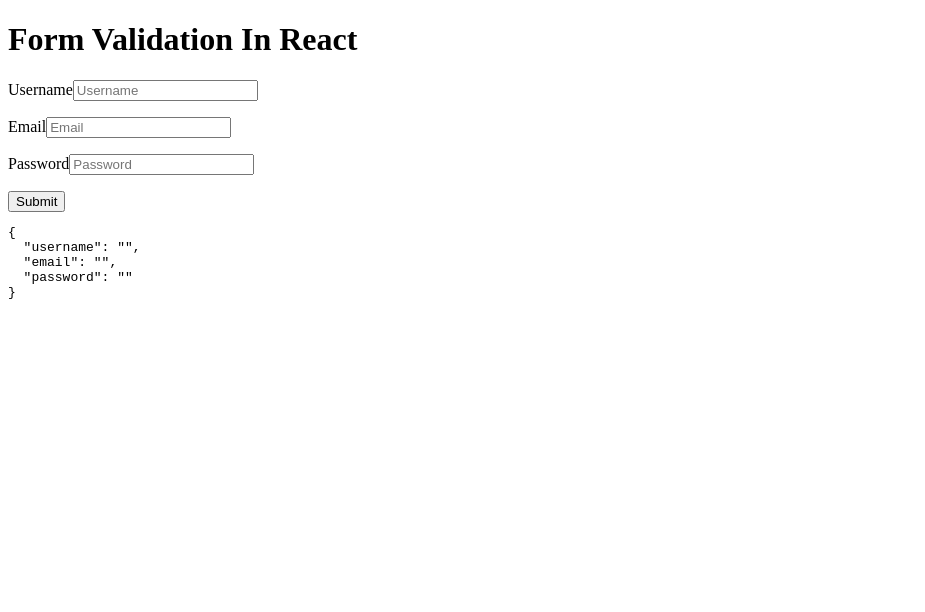
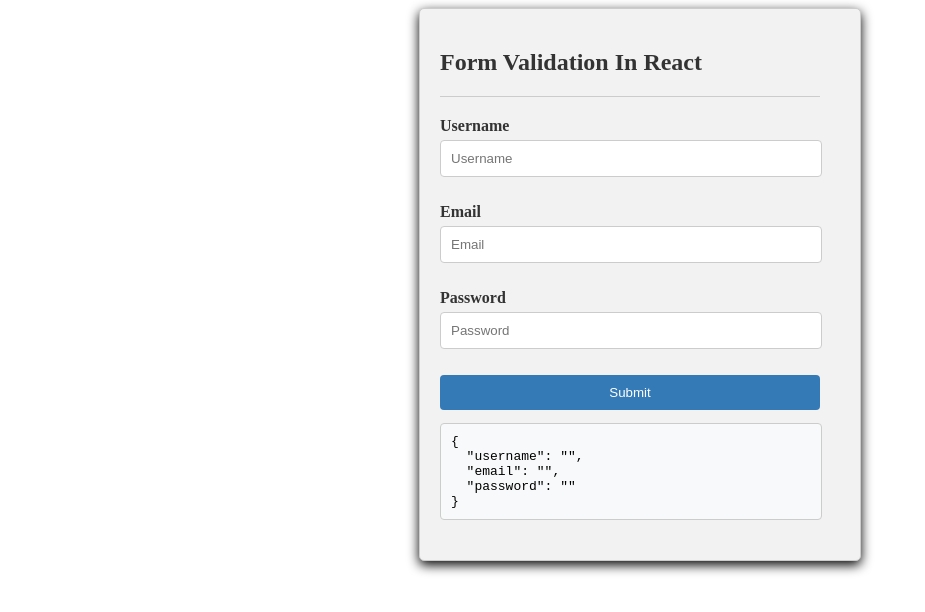
Before and after one commit to AshwaniAtGitHub/Form-Validation-In-React, a React (Create React App) app: page / in a window 1280 px wide. Shown: the top 612 px of the page, without its empty margins (0-925 px from the left). Built offline with nearby package versions, Linux system fonts and the light colour scheme.

Commit message:
style.css component completed

```diff
--- a/src/components/style.css
+++ b/src/components/style.css
@@ -0,0 +1,123 @@
+.container {
+    margin: 0 auto;
+    padding: 20px;
+    max-width: 600px;
+  }
+
+  .ui.message.success {
+    background-color: #5cb85c;
+    color: #fff;
+    margin-top: 23px;
+    padding: 15px;
+    border-radius: 4px;
+  }
+
+  pre {
+    background-color: #f9f9f9;
+    padding: 10px;
+    border: 1px solid #ccc;
+    border-radius: 4px;
+  }
+
+  .ui.divider {
+    margin: 20px 0;
+    width: 95%;
+    border-top: 1px solid #ccc;
+  }
+
+  .ui.form label {
+    display: block;
+    margin-bottom: 5px;
+    font-weight: bold;
+    color: #333;
+  }
+
+  .ui.form input[type="text"],
+  .ui.form input[type="password"] {
+    width: 90%;
+    padding: 10px;
+    margin-bottom: 10px;
+    border: 1px solid #ccc;
+    border-radius: 4px;
+  }
+
+  .ui.form p {
+    color: red;
+    margin-top: 5px;
+  }
+
+  .fluid.ui.button.blue {
+    display: block;
+    width: 95%;
+    padding: 10px;
+    background-color: #337ab7;
+    color: #fff;
+    border: none;
+    border-radius: 4px;
+    cursor: pointer;
+  }
+
+  .fluid.ui.button.blue:hover {
+    background-color: #3b219a;
+}
+  .container {
+    background-color: #f2f2f2;
+    box-shadow: rgba(0, 0, 0, 8.1) 0px 4px 12px;
+  }
+
+  h1 {
+    color: #333;
+  }
+
+  .field {
+    margin-bottom: 10px;
+  }
+
+  .field label {
+    color: #337ab7;
+  }
+
+  .field p {
+    margin-top: 5px;
+  }
+
+  .container {
+    max-width: 400px;
+    margin: 0 auto;
+    padding: 20px;
+    border: 1px solid #ccc;
+    border-radius: 5px;
+  }
+
+  .ui.message.success {
+    width: 90%;
+    background-color: #5cb85c;
+    color: #155724;
+    padding: 10px;
+    margin-bottom: 10px;
+  }
+
+  pre {
+    width: 90%;
+    background-color: #f8f9fa;
+    padding: 10px;
+    border: 1px solid #ccc;
+  }
+
+  form {
+    margin-top: 20px;
+  }
+
+  h1 {
+    font-size: 24px;
+    margin-bottom: 10px;
+  }
+
+  .ui.divider {
+    margin: 20px 0;
+    border-top: 1px solid #ccc;
+  }
+
+  .ui.form {
+    margin-bottom: 20px;
+  }
```
